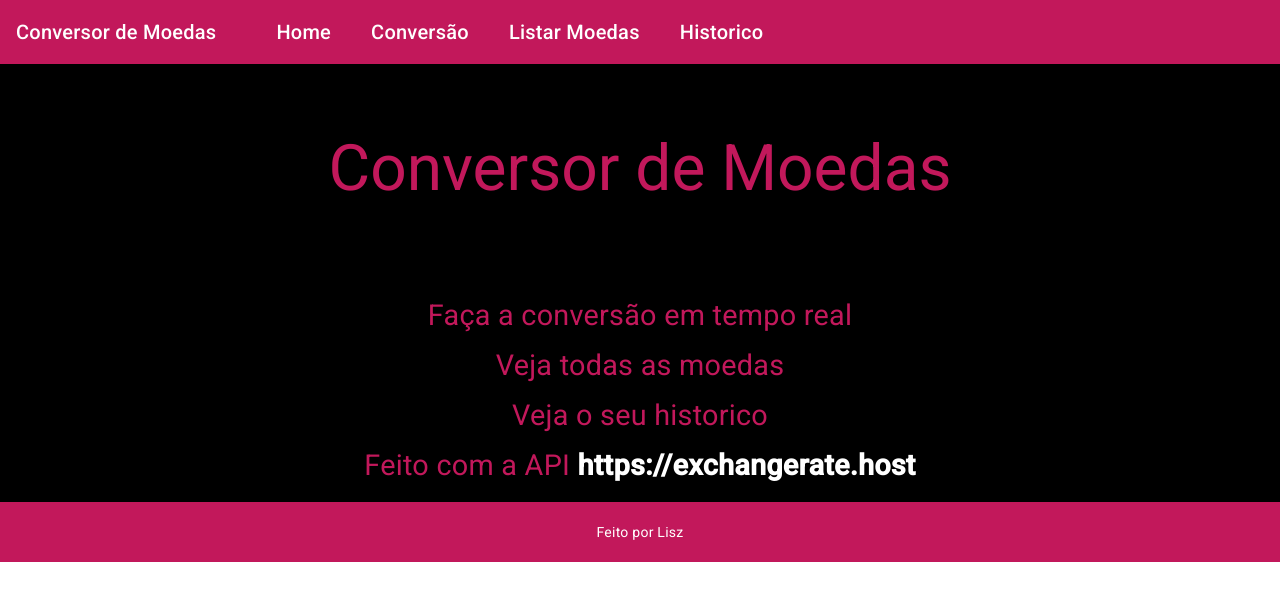
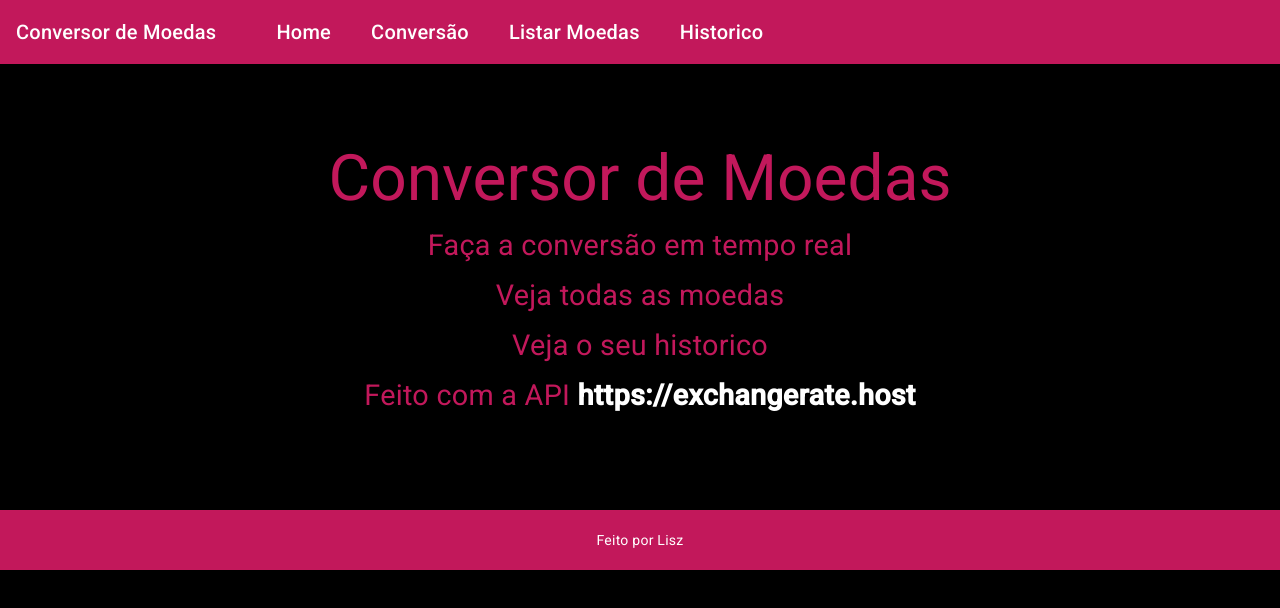
Before and after one commit to LiszUehara/Conversor_de_Moedas, an Angular app: page /home in a window 1280 px wide. Shown: the top 608 px of the page. Built offline with nearby package versions, Linux system fonts and the light colour scheme.

Commit message:
refatoração de CSS

```diff
--- a/src/app/component/conversor/conversor/conversor.component.css
+++ b/src/app/component/conversor/conversor/conversor.component.css
@@ -1,7 +1,8 @@
 .container{
+  margin-top: 50px;
   display: flex;
   width: 100%;
-  height: 100%;
+  height: auto;
   flex-direction: row;
   justify-content: center;
   background-color: black;
@@ -24,6 +25,7 @@
   border-radius: 4px;
   box-shadow: 0 0 8px rgba(255, 255, 255, 0.1);
   align-items: center;
+  margin-top: 50px;
 }
 
 .form-field {
--- a/src/app/component/conversor/historico/historico.component.css
+++ b/src/app/component/conversor/historico/historico.component.css
@@ -1,3 +1,11 @@
 table {
   width: 100%;
 }
+
+.titulo
+{
+  color: #FFF;
+  text-align: center;
+  font-size: 30px;
+  margin-top: 25px;
+}
--- a/src/app/component/conversor/historico/historico.component.html
+++ b/src/app/component/conversor/historico/historico.component.html
@@ -2,6 +2,8 @@
 
 
 <div class="mat-elevation-z8">
+  <h1 class="titulo">Historico</h1>
+
   <table mat-table [dataSource]="dataSource">
 
     <!-- Position Column -->
--- a/src/app/component/conversor/listar/listar.component.css
+++ b/src/app/component/conversor/listar/listar.component.css
@@ -11,7 +11,7 @@ td, th {
 .container{
   width: auto;
   height: auto;
-  margin-top: 50px;
+
 }
 
 .filtro{
--- a/src/app/component/conversor/listar/listar.component.html
+++ b/src/app/component/conversor/listar/listar.component.html
@@ -7,13 +7,11 @@
 <div class="mat-elevation-z8">
   <table mat-table [dataSource]="dataSource" matSort (matSortChange)="sortData($event)">
 
-    <!-- Sigla Column -->
     <ng-container matColumnDef="Sigla">
       <th mat-header-cell *matHeaderCellDef mat-sort-header="sigla"> Sigla </th>
       <td mat-cell *matCellDef="let row"> {{row.sigla}} </td>
     </ng-container>
 
-    <!-- Descrição Column -->
     <ng-container matColumnDef="Descricao">
       <th mat-header-cell *matHeaderCellDef mat-sort-header="descricao"> Descrição </th>
       <td mat-cell *matCellDef="let row"> {{row.descricao}} </td>
@@ -22,7 +20,7 @@
     <tr mat-header-row *matHeaderRowDef="displayedColumns"></tr>
     <tr mat-row *matRowDef="let row; columns: displayedColumns;"></tr>
 
-    <!-- Row shown when there is no matching data. -->
+
     <tr class="mat-row" *matNoDataRow>
       <td class="mat-cell" colspan="2">No data matching the filter "{{input.value}}"</td>
     </tr>
--- a/src/app/component/view/home/home.component.css
+++ b/src/app/component/view/home/home.component.css
@@ -1,17 +1,14 @@
 .container{
   width: 100%;
-  height: 100%;
-  display: flex;
-  flex-direction: column;
+  height: auto;
   text-align: center;
   background-color: #000000;
-  justify-content: center;
-  align-items: center;
+  margin-top: 90px;
+  margin-bottom: 90px;
 }
 
 .titulo{
   font-size: 4rem;
-  padding: 80px;
   line-height: 50px;
   color:  #c2185b;
 
--- a/src/app/component/view/modal-resposta/modal-resposta.component.css
+++ b/src/app/component/view/modal-resposta/modal-resposta.component.css
@@ -1,4 +1,10 @@
 .container{
-  width: 50%;
-  height: 50%;
+  width: auto;
+  height: auto;
 }
+
+.titulo, .container-dialog{
+  text-align: center;
+  color: #fff;
+  margin-top: 20px;
+}
--- a/src/app/component/view/modal-resposta/modal-resposta.component.html
+++ b/src/app/component/view/modal-resposta/modal-resposta.component.html
@@ -1,16 +1,16 @@
 
-<h1 mat-dialog-title>Resultado</h1>
+<h1 class="titulo" mat-dialog-title>Resultado</h1>
 <div mat-dialog-content class="container">
 
 
 
-  <div *ngIf="data.valorEmitir">
+  <div class="container-dialog" *ngIf="data.valorEmitir">
 
-    <h1>O valor de: {{data.valorEmitir?.valor}} da moeda {{data.valorEmitir?.origem}} para {{data.valorEmitir?.destino}}<br> equivale à {{data.valorEmitir?.resultado}}<br> cotação {{data.valorEmitir?.rates}} </h1>
+    <h1 class="titulo">O valor de: {{data.valorEmitir?.valor}} da moeda {{data.valorEmitir?.origem}} para {{data.valorEmitir?.destino}} equivale à {{data.valorEmitir?.resultado}} cotação {{data.valorEmitir?.rates}} </h1>
 
     </div>
-<div mat-dialog-actions>
-  <button mat-button (click)="cancelar()">Fechar</button>
+<div class="btn-div" mat-dialog-actions>
+  <button class="btn" mat-button (click)="cancelar()">Fechar</button>
 </div>
 
 
--- a/src/styles.css
+++ b/src/styles.css
@@ -1,7 +1,11 @@
 /* You can add global styles to this file, and also import other style files */
 
 html, body { height: 100%; }
-body { margin: 0; font-family: Roboto, "Helvetica Neue", sans-serif; }
+body {
+  margin: 0;
+  font-family: Roboto, "Helvetica Neue", sans-serif;
+  background-color: black;
+}
 
 
 :root {
```
